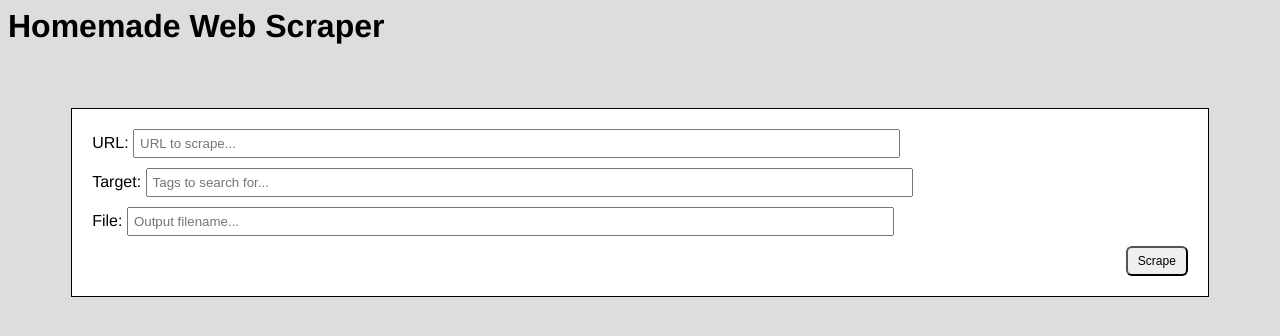
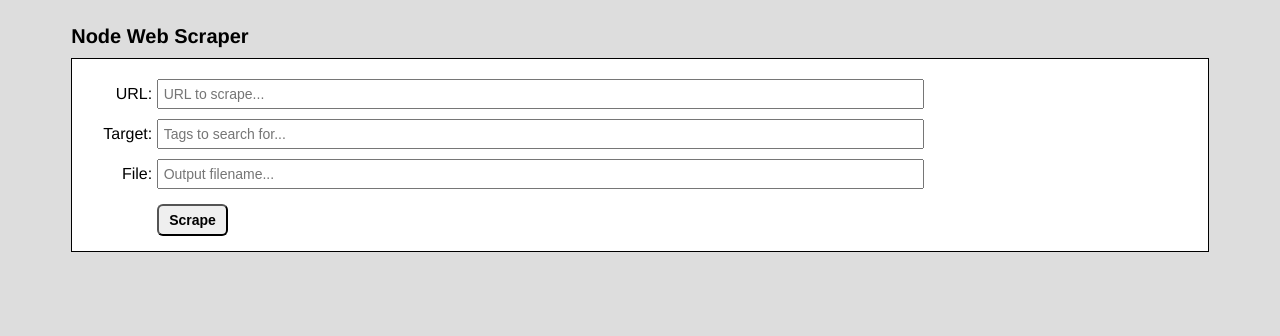
Before and after one commit to conrad/NodeScraper, a website: page public/index.html in a window 1280 px wide. Drawn offline with Linux system fonts and the light colour scheme.

Commit message:
Updates styles

```diff
--- a/index.html
+++ b/public/index.html
@@ -5,9 +5,9 @@
   <link rel="stylesheet" href="styles.css">
 </head>
 <body>
-  <h1>Homemade Web Scraper</h1>
+  <h1>Node Web Scraper</h1>
 
-  <form action="/input-data" method="post">
+  <form action="/scrape" method="post">
     <div class="input-block">
       <label for="url">URL:</label>
       <input type="text" id="url" placeholder="URL to scrape..." />
--- a/styles.css
+++ b/public/styles.css
@@ -3,28 +3,40 @@ body {
   background-color: #ddd;
 }
 
+h1 {
+  margin: 25px 0 10px 5%;
+  font-size: 20px;
+}
+
 form {
   background-color: #fff;
   border: 1px black solid;
-  margin: 5%;
+  margin: 0 5%;
   padding: 10px;
+}
+label {
+  display: inline-block;
+  width: 60px;
+  text-align: right;
 }
 
 input {
   width: 70%;
   padding: 5px;
+  font-size: 14px;
 }
 
 .input-block {
   margin: 10px;
 }
 
-.button-block {
+/*.button-block {
   text-align: right;
-}
+}*/
 button {
   padding: 6px 10px;
-  margin: 0 10px 10px 0;
+  margin: 5px 75px;
   border-radius: 6px;
-  font-size: 12px;
+  font-size: 14px;
+  font-weight: bold;
 }
```
Also changed, not shown: server.js (+6 -4 lines).
